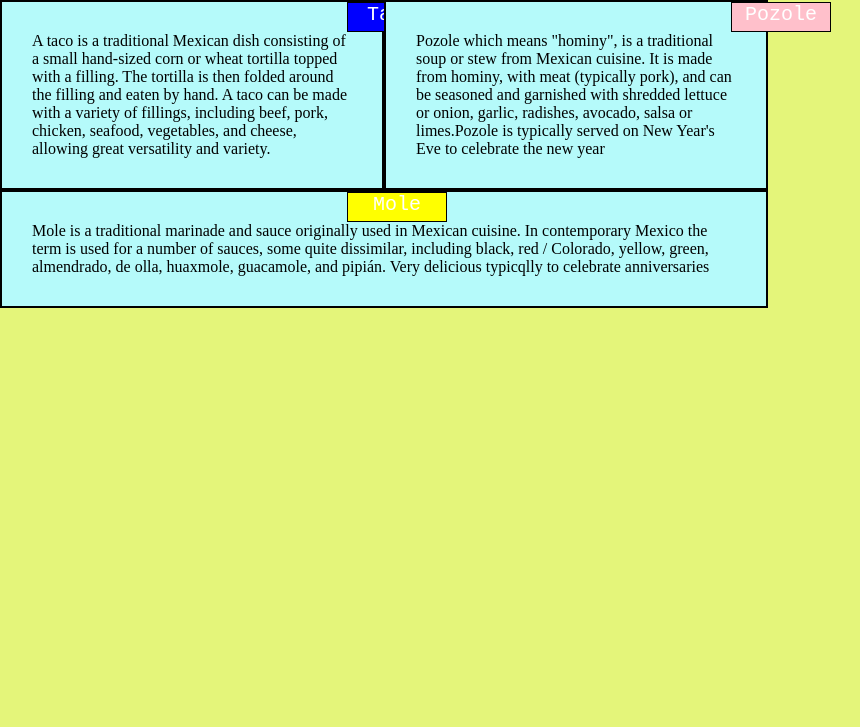
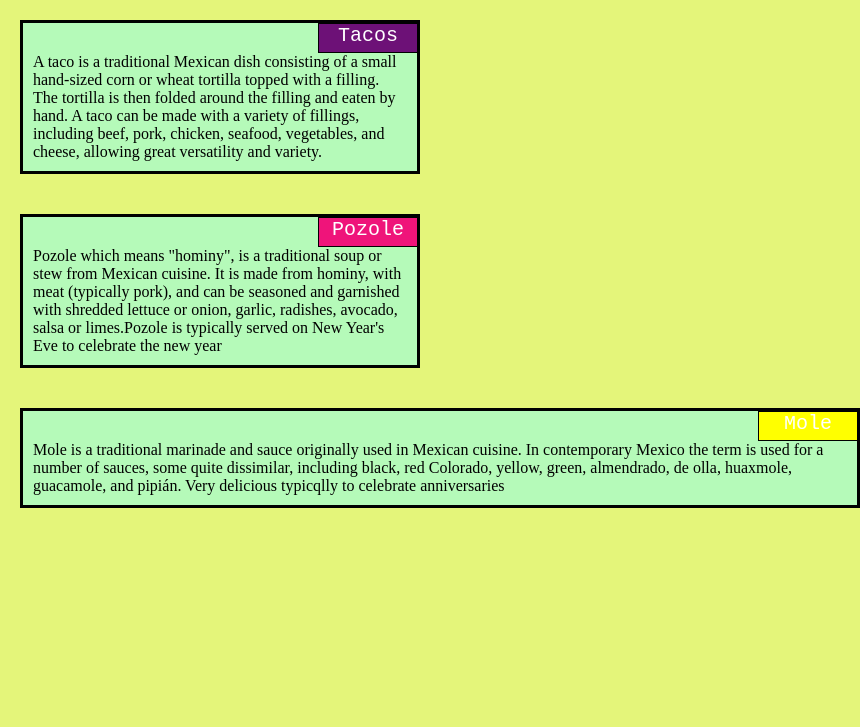
Before and after one commit to briandaduval/module2-solution, a plain HTML site: page index.html in a window 768 px wide. Shown: the part 73-800 px from the top of the page, 860 px wide, since content can reach past the window. Drawn offline with Linux system fonts and the light colour scheme.

Commit message:
homezork module 2 finish

```diff
--- a/index.html
+++ b/index.html
@@ -16,7 +16,7 @@ h1 {
   margin-bottom: 15px;
   font-size: monospace;
   font-style: italic;
-  color:#4CC9FF;
+  color:#6E66B6;
   size: 20px;
   text-align-last: center;
 }
@@ -36,50 +36,55 @@ p {
   text-align: center;
   font-size: 20px;
 
+}
 
+#p1{
+  background-color: #6D1177;
+  position: absolute;
+  top:-20px;
+  left:295px;
+}
+#p2{
+  background-color: #EF147A;
+  position: absolute;
+  top:-20px;
+  left:295px;
+}
+#p3{
+  background-color: pink;
+  position: absolute;
+   top:-20px;
+  left:295px;
 
 }
 
-#p1{
-  background-color: blue;
-  position: absolute;
-  top:-20px;
-  left:345px;
+#container {
+  padding: 30px 10px 10px 10px;
+  background-color: #B5FAB9;
+  border: 3px solid black;
+  margin: 20px;
+  width: 400px;
+  position: relative;
 }
-#p2{
-  background-color: pink;
-  position: absolute;
-  top:-20px;
-  left:345px;
+
+#container2 {
+  padding: 30px 10px 10px 10px;
+  background-color: #B5FAB9;
+  border: 3px solid black;
+  margin: 20px;
+  width: 400px;
+  position: relative;
 }
-#p3{
-  background-color: yellow;
-  position: absolute;
-  top:-20px;
-  left:345px;
+
+#container3 {
+  padding: 30px 10px 10px 10px;
+  background-color: #B5FAB9;
+  border: 3px solid black;
+  margin: 20px;
+  width: 400px;
+  position: relative;
 
 }
-
-div#div1 {
-  background-color: #B5FAFA;
-  position: relative;
-  padding: 30px;
-
-
-}
-div#div2 {
-  background-color: #B5FAFA;
-  position: relative;
-  padding: 30px;
-
-}
-div#div3 {
-  background-color: #B5FAFA;
-  position: relative;
-  padding: 30px;
-
-}
-
 /* Simple Responsive Framework. */
 .row {
   width: 100%;
@@ -89,7 +94,7 @@ div#div3 {
 @media (min-width: 992px) {
   .col-lg-1, .col-lg-2, .col-lg-3, .col-lg-4, .col-lg-5, .col-lg-6, .col-lg-7, .col-lg-8, .col-lg-9, .col-lg-10, .col-lg-11, .col-lg-12 {
     float: left;
-    border: 1px solid green;
+
   }
   .col-lg-1 {
     width: 8.33%;
@@ -133,7 +138,37 @@ div#div3 {
 @media (min-width: 768px) and (max-width: 991px) {
   .col-md-1, .col-md-2, .col-md-3, .col-md-4, .col-md-5, .col-md-6, .col-md-7, .col-md-8, .col-md-9, .col-md-10, .col-md-11, .col-md-12 {
     float: left;
+    }
+  #p3{
+  background-color: yellow;
+  position: absolute;
+  top:-20px;
+  left:735px;
 
+}
+  #container {
+  padding: 30px 10px 10px 10px;
+  background-color: #B5FAB9;
+  border: 3px solid black;
+  position: relative;
+  }
+
+  #container2 {
+  padding: 30px 10px 10px 10px;
+  background-color: #B5FAB9;
+  border: 3px solid black;
+  position: relative;
+}
+
+  #container3 {
+  padding: 30px 10px 10px 10px;
+  background-color: #B5FAB9;
+  border: 3px solid black;
+  margin: 20px;
+  width: 840px;
+  position: relative;
+
+}
   }
   .col-md-1 {
     width: 8.33%;
@@ -219,16 +254,18 @@ div#div3 {
 </style>
 </head>
 <body>
-<h1>Frida Khalo's favorite dishes</h1>
+<h1>Best mexican dishes</h1>
 
-<div id="container" class="row">
-  <div id="div1" class="col-lg-4 col-md-6 col-sm-12">A taco is a traditional Mexican dish consisting of a small hand-sized corn or wheat tortilla topped with a filling. The tortilla is then folded around the filling and eaten by hand. A taco can be made with a variety of fillings, including beef, pork, chicken, seafood, vegetables, and cheese, allowing great versatility and variety.<p id="p1">Tacos</p></div>
+<div id="container" class="col-lg-4 col-md-3 col-sm-2">
+  A taco is a traditional Mexican dish consisting of a small hand-sized corn or wheat tortilla topped with a filling. The tortilla is then folded around the filling and eaten by hand. A taco can be made with a variety of fillings, including beef, pork, chicken, seafood, vegetables, and cheese, allowing great versatility and variety.
+  <p id="p1">Tacos</p>
+ </div>
+ <div id="container2" class="col-lg-4 col-md-3 col-sm-2">
+  Pozole which means "hominy", is a traditional soup or stew from Mexican cuisine. It is made from hominy, with meat (typically pork), and can be seasoned and garnished with shredded lettuce or onion, garlic, radishes, avocado, salsa or limes.Pozole is typically served on New Year's Eve to celebrate the new year<p id="p2">Pozole</p>
+ </div>
 
-  <div id="div2" class="col-lg-4 col-md-6 col-sm-12">Pozole which means "hominy", is a traditional soup or stew from Mexican cuisine. It is made from hominy, with meat (typically pork), and can be seasoned and garnished with shredded lettuce or onion, garlic, radishes, avocado, salsa or limes.Pozole is typically served on New Year's Eve to celebrate the new year<p id="p2">Pozole</p>
-  </div>
-
-
-  <div id="div3" class="col-lg-4 col-md-12 col-sm-12">Mole is a traditional marinade and sauce originally used in Mexican cuisine. In contemporary Mexico the term is used for a number of sauces, some quite dissimilar, including black, red / Colorado, yellow, green, almendrado, de olla, huaxmole, guacamole, and pipián. Very delicious typicqlly to celebrate anniversaries<p id="p3">Mole</p></div>
+  <div id="container3" class="col-lg-3 col-md-12 col-sm-2">Mole is a traditional marinade and sauce originally used in Mexican cuisine. In contemporary Mexico the term is used for a number of sauces, some quite dissimilar, including black, red Colorado, yellow, green, almendrado, de olla, huaxmole, guacamole, and pipián. Very delicious typicqlly to celebrate  anniversaries<p id="p3">Mole</p>
+ </div>
 </div>
 
 </body>
```
